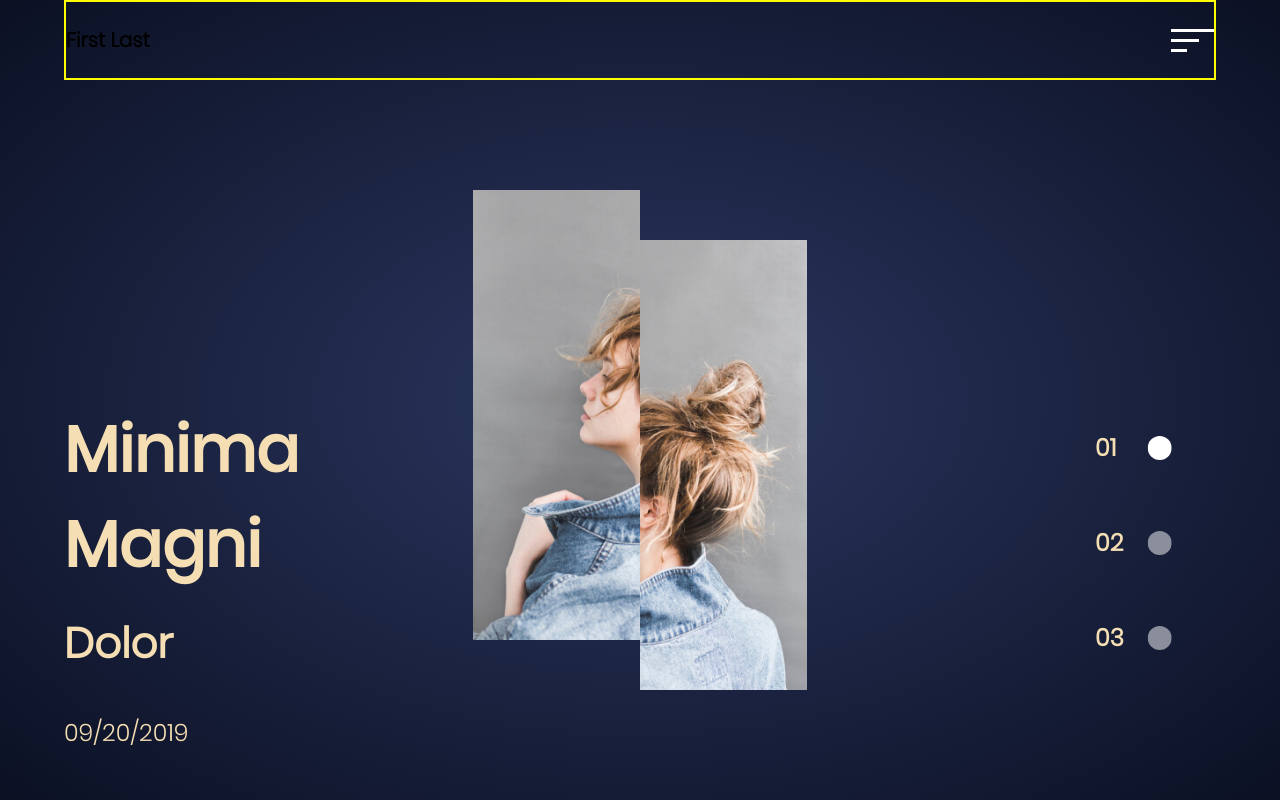
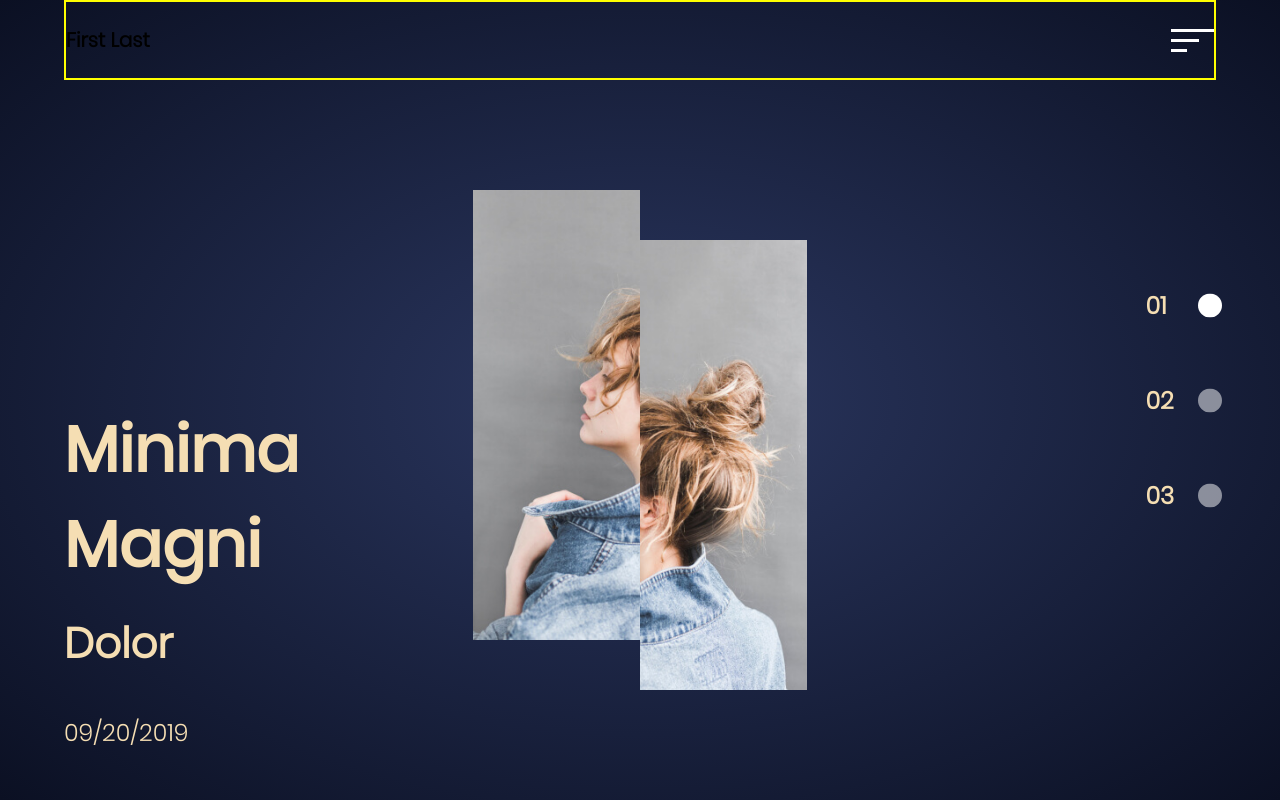
Before and after one commit to malarc01/personalwebsite, a plain HTML site: page index.html in a window 1280 px wide. Drawn offline with nearby package versions, Linux system fonts and the light colour scheme.

Commit message:
bug change  .pages { 	position: absolute; 	right: 5%; 	top: 50%; 	transform: translateY(-50%); }

```diff
--- a/style.css
+++ b/style.css
@@ -98,7 +98,7 @@ nav {
 	position: absolute;
 	right: 5%;
 	top: 50%;
-	transform: translate(-50%);
+	transform: translateY(-50%);
 }
 .pages > div {
 	display: flex;
```
Also changed, not shown: barber.html (+5 -1 lines).
